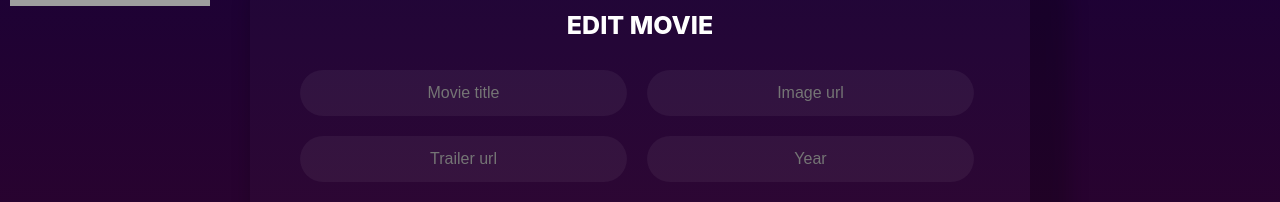
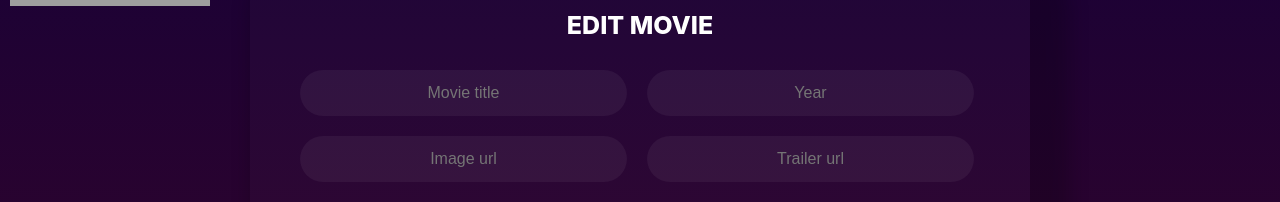
Before and after one commit to PenkoG/react-app-course-project, a React (Create React App) app in the folder client/: page /update/1 in a window 1280 px wide. Shown: the part 154-356 px from the top of the page. Built offline with nearby package versions, Linux system fonts and the light colour scheme; grey boxes are pictures that could not be loaded.

Commit message:
Update UpdatePage.js

```diff
--- a/client/src/components/Update/UpdatePage.js
+++ b/client/src/components/Update/UpdatePage.js
@@ -71,9 +71,9 @@ export default function UpdatePage() {
                     <h2>EDIT MOVIE</h2>
                     <form className={styles.create_form} onSubmit={onUpdateHandler}>
                         <input className={styles.input} name="title" type="text" placeholder="Movie title" defaultValue={movie.title} />
+                        <input className={styles.input} name="year" type="text" placeholder="Year" defaultValue={movie.year} />
                         <input className={styles.input} name="imgUrl" type="text" placeholder="Image url" defaultValue={movie.imgUrl} />
                         <input className={styles.input} name="videoUrl" type="text" placeholder="Trailer url" defaultValue={movie.videoUrl} />
-                        <input className={styles.input} name="year" type="text" placeholder="Year" defaultValue={movie.year} />
                         <textarea className={styles.input, styles.textarea} name="description" type="text" placeholder="Description" defaultValue={movie.description} />
                         <input className={styles.duration} name="duration" type="text" placeholder="Duration" defaultValue={movie.duration} />
                         <span className={styles.genre_span}>Choose movie genre</span>
```
